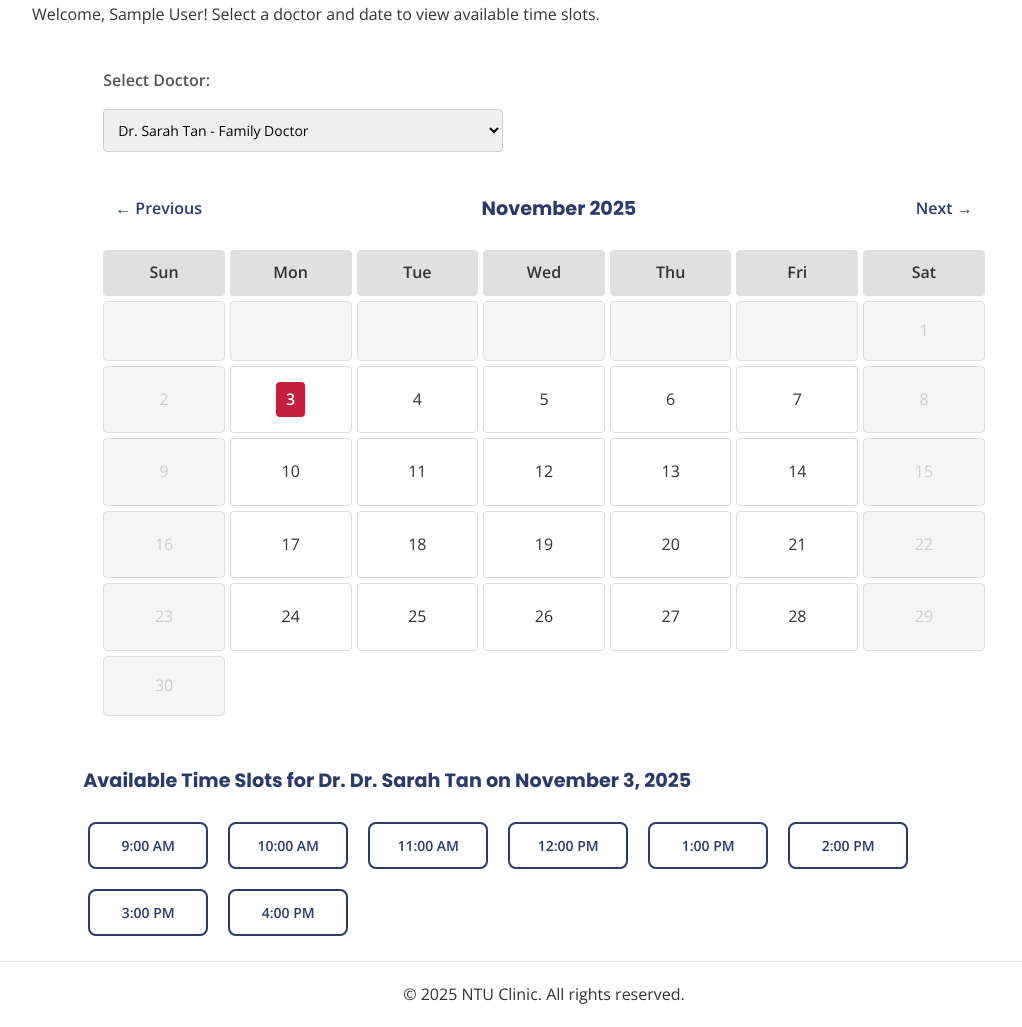
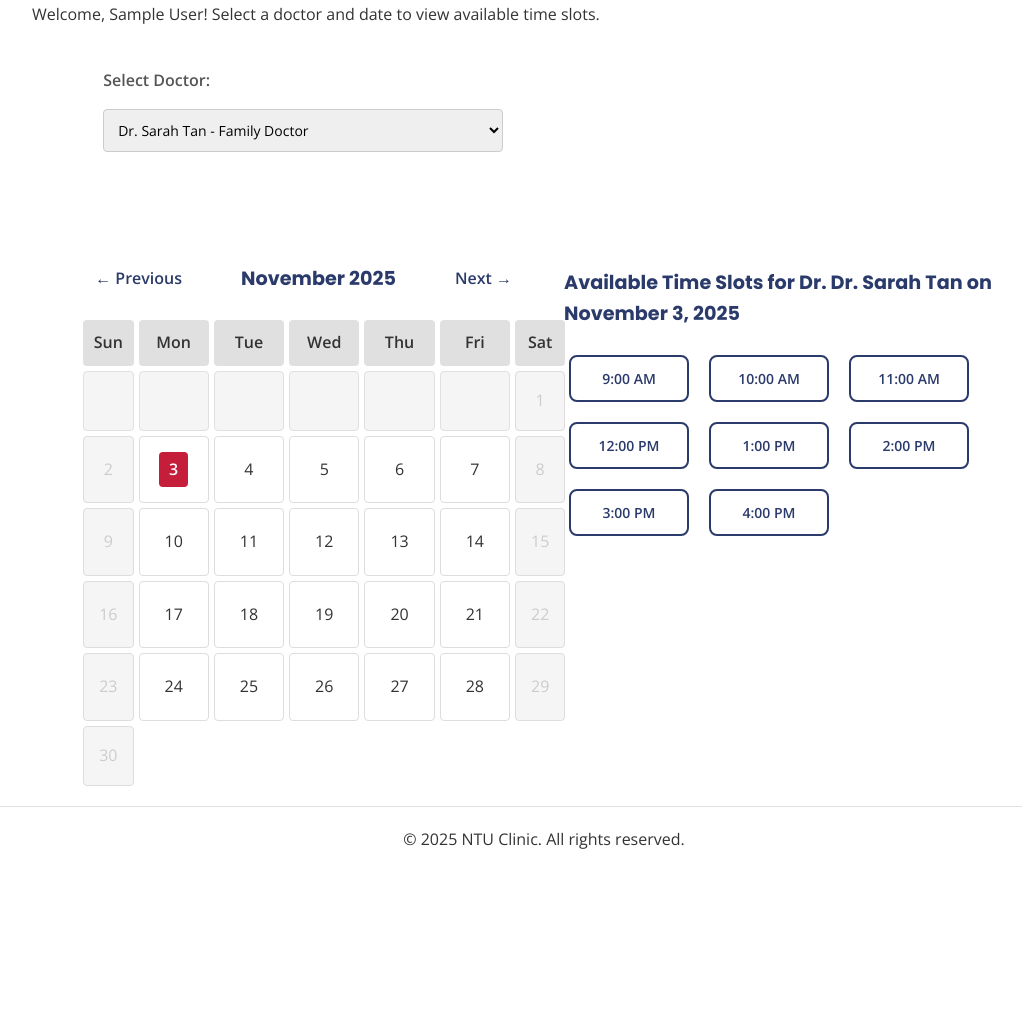
Before and after one commit to ivano47/EE4727---WEB-APPLICATION-DESIGN, a PHP site: page /IE4727/schedule.php?doctor_id=1 in a window 1280 px wide. Shown: the part 199-1226 px from the top of the page, without its empty margins (96-1118 px from the left). After the commit the page ends 1048 px from the top, so only its background shows below. Run offline with PHP 8.4, Linux system fonts and the light colour scheme; the visitor is signed in with stand-in values (Sample User, id 1); data comes from the database, SQL or seed files in the repository; data that the repository does not hold is empty.

Commit message:
Styling 7.1: Appointment, adopted two-column layout for scheduling. Calender on the left, timeslots on the right. (Inspired by OneNS NSFIT/IPPT Booking layout).

```diff
--- a/public/schedule.php
+++ b/public/schedule.php
@@ -87,10 +87,9 @@ $next_month = date('Y-m-d', strtotime($first_day_of_month . ' +1 month'));
         <h1>Schedule an Appointment</h1>
         <p>Welcome, <?php echo htmlspecialchars($_SESSION['full_name']); ?>! Select a doctor and date to view available time slots.</p>
 
-        <div class="schedule-container">
-            <!-- Doctor Selection and Calendar -->
+        <div class="schedule-container" id="schedule-section">
+            <!-- Doctor Selection -->
             <form action="schedule.php" method="GET" class="schedule-controls">
-                <!-- Doctor Selection -->
                 <div class="doctor-select-container">
                     <label for="doctor">Select Doctor:</label>
                     <select name="doctor_id" id="doctor" onchange="this.form.submit()" required>
@@ -107,9 +106,12 @@ $next_month = date('Y-m-d', strtotime($first_day_of_month . ' +1 month'));
                         ?>
                     </select>
                 </div>
+            </form>
 
                 <?php if ($selected_doctor): ?>
-                    <!-- Calendar Display -->
+
+                    <div class="schedule-columns">
+                        <div class="schedule-left-column">
                             <div class="calendar-section">
                                 <div class="calendar-header">
                                     <a href="schedule.php?doctor_id=<?php echo $selected_doctor; ?>&date=<?php echo $prev_month; ?>" class="btn-link">← Previous</a>
@@ -155,11 +157,10 @@ $next_month = date('Y-m-d', strtotime($first_day_of_month . ' +1 month'));
                                     ?>
                                 </div>
                             </div>
-                <?php endif; ?>
-            </form>
+                        </div>
 
-            <!-- Time Slots -->
-            <?php if ($selected_doctor && $selected_date): ?>
+                        <div class="schedule-right-column">
+                            <?php if ($selected_date): ?>
                                 <div class="timeslot-container">
                                     <?php
                                     $day_of_week = date('l', strtotime($selected_date));
@@ -209,8 +210,11 @@ $next_month = date('Y-m-d', strtotime($first_day_of_month . ' +1 month'));
                                     }
                                     ?>
                                 </div>
-            <?php elseif ($selected_doctor): ?>
-                <div class="no-slots">Please select a date from the calendar above to view available time slots.</div>
+                            <?php else: ?>
+                                <div class="no-slots">Please select a date from the calendar to view available time slots.</div>
+                            <?php endif; ?>
+                        </div>
+                    </div>
                 <?php endif; ?>
         </div>
     </div>
--- a/public/scripts/schedule.js
+++ b/public/scripts/schedule.js
@@ -3,6 +3,19 @@
 let selectedSlot = null;
 let selectedDateTime = null;
 let selectedDoctorId = null;
+
+// Scroll to schedule section if date or doctor was selected (preserves position after page reload)
+window.addEventListener('DOMContentLoaded', function() {
+    const urlParams = new URLSearchParams(window.location.search);
+    if (urlParams.has('date') || (urlParams.has('doctor_id') && urlParams.get('doctor_id') !== '')) {
+        const scheduleSection = document.getElementById('schedule-section');
+        if (scheduleSection) {
+            setTimeout(() => {
+                scheduleSection.scrollIntoView({ behavior: 'smooth', block: 'start' });
+            }, 100);
+        }
+    }
+});
 
 function selectTimeSlot(button, datetime, doctorId, displayTime) {
     // reset form
--- a/public/styles/schedule.css
+++ b/public/styles/schedule.css
@@ -8,6 +8,23 @@
     padding: 20px;
     background-color: transparent;
     border-radius: 0;
+}
+
+.schedule-columns {
+    display: flex;
+    gap: 40px;
+    margin-top: 30px;
+    align-items: flex-start;
+}
+
+.schedule-left-column {
+    flex: 1;
+    min-width: 400px;
+}
+
+.schedule-right-column {
+    flex: 1;
+    min-width: 400px;
 }
 
 .schedule-controls h3 {
@@ -251,6 +268,16 @@
         width: 95%;
     }
 
+    .schedule-columns {
+        flex-direction: column;
+        gap: 20px;
+    }
+
+    .schedule-left-column,
+    .schedule-right-column {
+        min-width: 100%;
+    }
+
     .calendar-grid {
         gap: 3px;
     }
```
Lines whose indentation alone changed are shown as unchanged.
